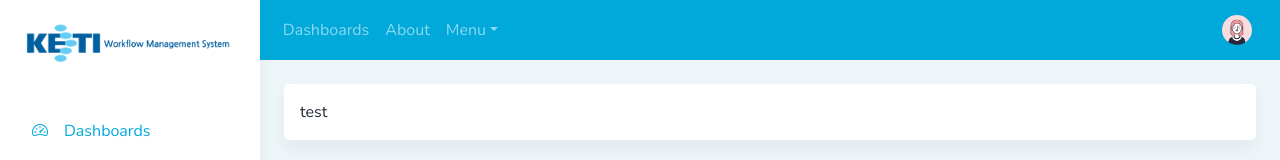
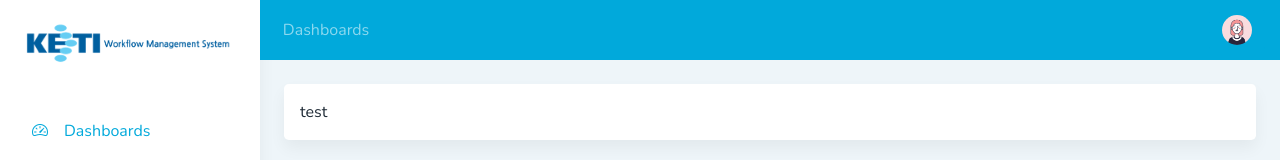
Before and after one commit to chromatices/pipeline_management_system, a React (Create React App) app: page /#/starter in a window 1280 px wide. Shown: the top 160 px of the page. Built offline with nearby package versions, Linux system fonts and the light colour scheme.

Commit message:
fix: delete useless sources

```diff
--- a/src/layouts/Header.js
+++ b/src/layouts/Header.js
@@ -66,22 +66,6 @@ const Header = () => {
               Dashboards
             </Link>
           </NavItem>
-          <NavItem>
-            <Link to="/about" className="nav-link">
-              About
-            </Link>
-          </NavItem>
-          <UncontrolledDropdown inNavbar nav>
-            <DropdownToggle caret nav>
-              Menu
-            </DropdownToggle>
-            <DropdownMenu end>
-              <DropdownItem>Option 1</DropdownItem>
-              <DropdownItem>Option 2</DropdownItem>
-              <DropdownItem divider />
-              <DropdownItem>Reset</DropdownItem>
-            </DropdownMenu>
-          </UncontrolledDropdown>
         </Nav>
         <Dropdown isOpen={dropdownOpen} toggle={toggle}>
           <DropdownToggle color="primary">
```
